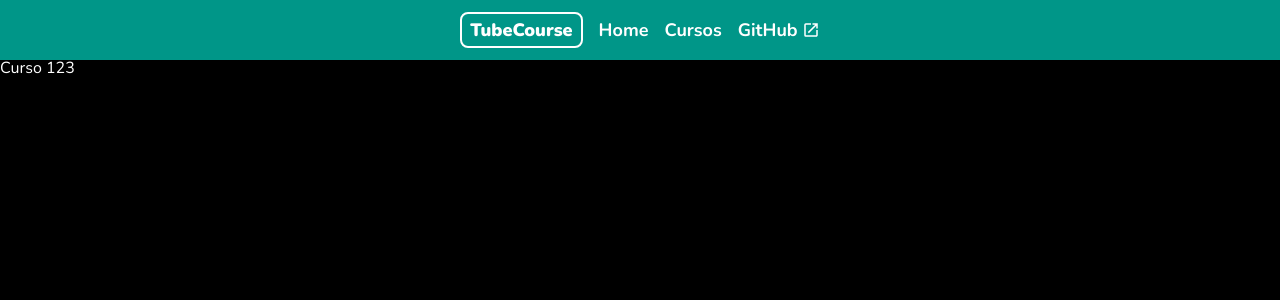
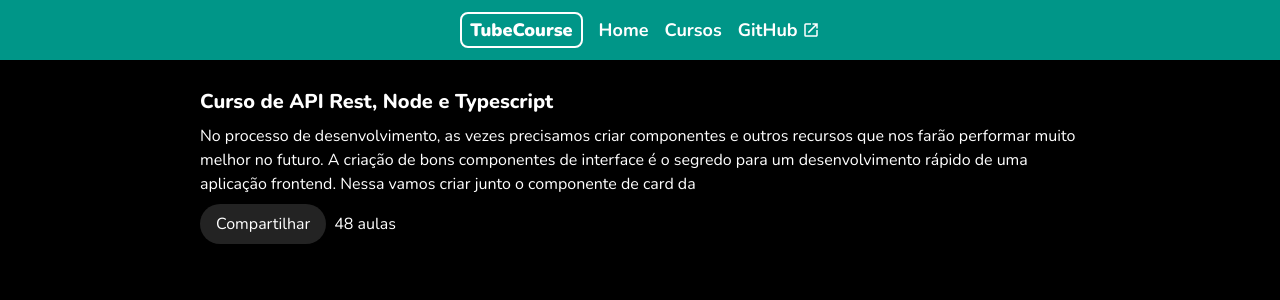
Before and after one commit to leozak/tubecourse, a Next.js app: page /cursos/123 in a window 1280 px wide. Shown: the top 300 px of the page. Built offline with nearby package versions, Linux system fonts and the light colour scheme.

Commit message:
feat: add course header component

```diff
--- a/src/app/cursos/[id]/page.tsx
+++ b/src/app/cursos/[id]/page.tsx
@@ -1,4 +1,6 @@
 import { Metadata } from "next";
+
+import { CourseHeader } from "@/components/couse-header/CourseHeader";
 
 export async function generateMetadata({ params }: Props): Promise<Metadata> {
   const { id } = await params;
@@ -17,10 +19,11 @@ interface Props {
 export default async function PageCourseDetail({ params }: Props) {
   const { id } = await params;
 
-  console.log(id);
   return (
-    <main>
-      <h1>Curso {id}</h1>
+    <main className="mt-8 flex justify-center">
+      <div className="w-full min-[880px]:max-w-220">
+        <CourseHeader />
+      </div>
     </main>
   );
 }
--- /dev/null
+++ b/src/components/couse-header/CourseHeader.tsx
@@ -0,0 +1,22 @@
+export const CourseHeader = () => {
+  return (
+    <div className="flex flex-col gap-2">
+      <h1 className="font-extrabold text-xl">
+        Curso de API Rest, Node e Typescript
+      </h1>
+      <p>
+        No processo de desenvolvimento, as vezes precisamos criar componentes e
+        outros recursos que nos farão performar muito melhor no futuro. A
+        criação de bons componentes de interface é o segredo para um
+        desenvolvimento rápido de uma aplicação frontend. Nessa vamos criar
+        junto o componente de card da
+      </p>
+      <div className="flex gap-2 items-center">
+        <button className="flex py-2 px-4 bg-paper rounded-full hover:cursor-pointer">
+          Compartilhar
+        </button>
+        <span>48 aulas</span>
+      </div>
+    </div>
+  );
+};
```
